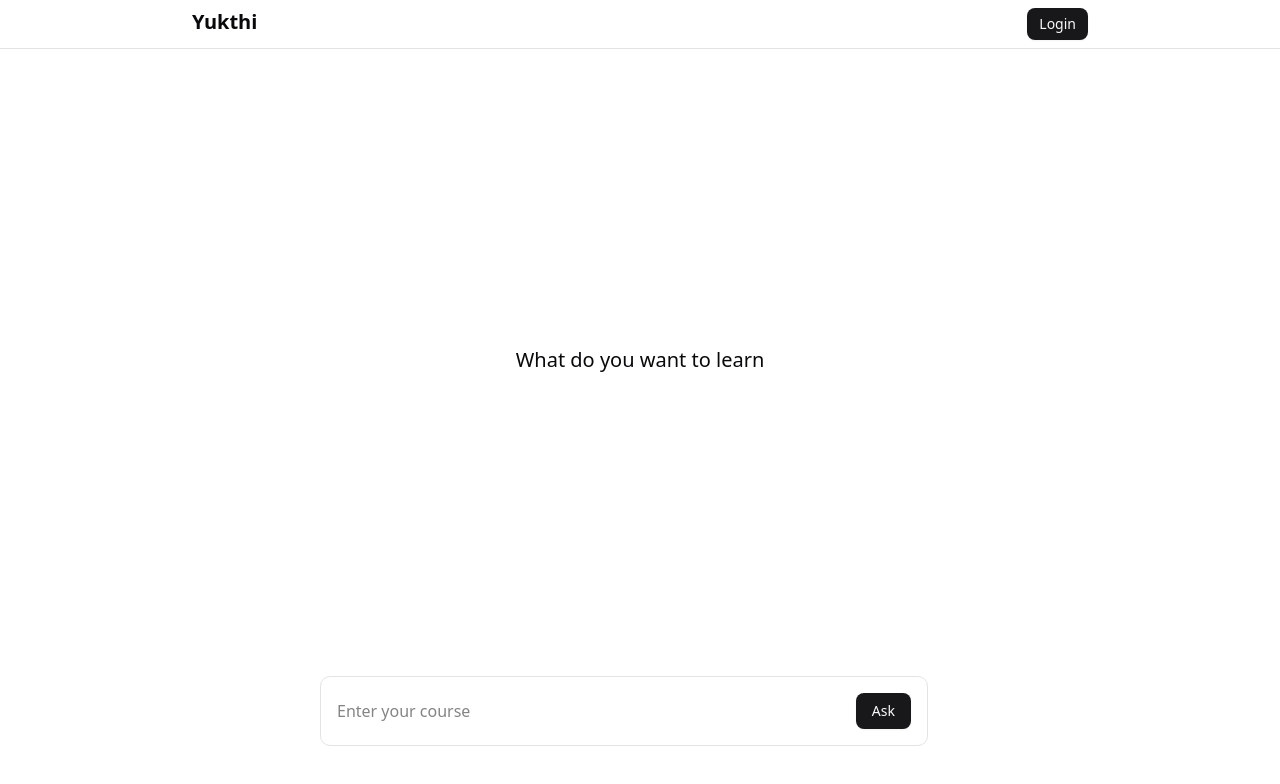
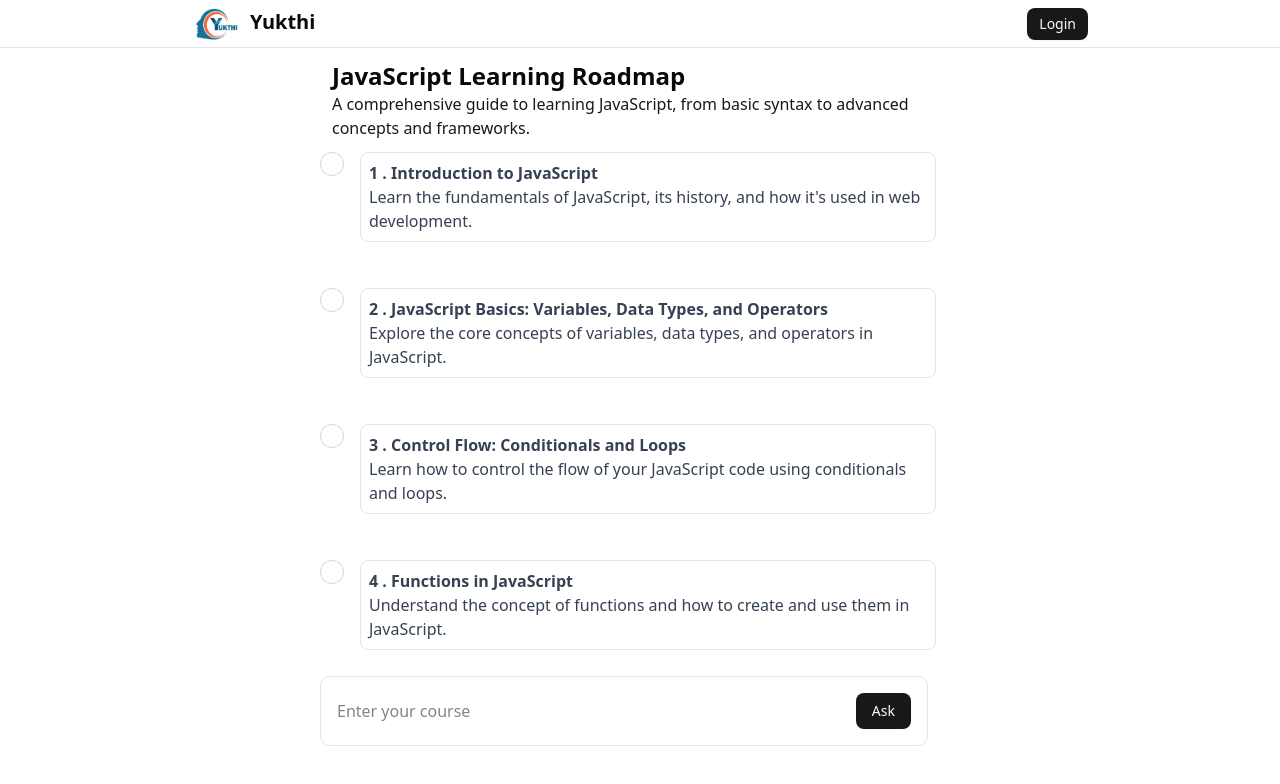
Before and after one commit to PailaKarthik/AI-Course-Generator, a Next.js app: page / in a window 1280 px wide. Shown: the top 784 px of the page. Built offline with nearby package versions, Linux system fonts and the light colour scheme; no server answers.

Commit message:
update roadmap integration and enhance navbar with logo

```diff
--- a/src/app/chat/page.jsx
+++ /dev/null
@@ -1,11 +0,0 @@
-import React from 'react'
-
-const page = () => {
-  return (
-    <div>
-
-    </div>
-  )
-}
-
-export default page
--- a/src/app/page.jsx
+++ b/src/app/page.jsx
@@ -5,10 +5,11 @@ import { Button } from "@/components/ui/button";
 import { useState } from "react";
 import { cn } from "@/lib/utils";
 import { Loader2 } from "lucide-react";
+import { jsRoadmap } from "@/lib/sampleRoadmap";
 const content = "";
 
 export default function Home() {
-    const [roadmap, setRoadmap] = useState({});
+    const [roadmap, setRoadmap] = useState(jsRoadmap);
     const [prompt, setPrompt] = useState("");
     const [loading, setLoading] = useState(false);
     async function handleAsk() {
@@ -29,7 +30,7 @@ export default function Home() {
             <div
                 className={cn(
                     "h-[calc(100vh-200px)] relative custom-scroll ",
-                    loading ? "overflow-y-hidden" : "overflow-y-scroll"
+                    loading ? "overflow-y-hidden" : " overflow-y-scroll"
                 )}
             >
                 {!roadmap.chapters && !loading && (
--- a/src/components/Home/RoadMap.jsx
+++ b/src/components/Home/RoadMap.jsx
@@ -54,9 +54,10 @@ function Roadmap({ roadMap }) {
     }, []);
 
     return (
-        <div className="flex justify-center mt-10 max-w-3xl">
-            <div>
-                Title
+        <div className="flex flex-col justify-center max-w-3xl">
+            <div className="ml-3 mb-3">
+                <h1 className="text-2xl font-semibold">{roadMap.courseTitle}</h1>
+                <p className="text-primary">{roadMap.courseDescription}</p>
             </div>
             <div ref={roadmapRef} className="relative flex flex-col">
                 <div
--- a/src/components/Navbar/Navbar.jsx
+++ b/src/components/Navbar/Navbar.jsx
@@ -2,15 +2,25 @@ import { Button } from "../ui/button";
 import { auth, signOut } from "@/app/auth";
 import Link from "next/link";
 import { User } from "lucide-react";
-
+import Image from "next/image";
+//Temporary Navbar Component
 const Navbar = async () => {
     const session = await auth();
     return (
-        <div className="p-2 w-full border-b fixed top-0 left-0 bg-background z-50">
+        <div className="p-2 w-full border-b fixed h-12 top-0 left-0 bg-background z-50">
             <div className="flex max-w-4xl mx-auto max-lg:mx-5 justify-between">
-                <Link href={"/"}>
-                    <h1 className="text-xl font-semibold">Yukthi</h1>
-                </Link>
+                <div className="flex gap-2">
+                    <Image
+                        src={"/Yukthi2@4x.png"}
+                        width={50}
+                        height={50}
+                        alt={"logo"}
+                    />
+                    <Link href={"/"}>
+                        <h1 className="text-xl font-semibold">Yukthi</h1>
+                    </Link>
+                </div>
+
                 <div>
                     {session ? (
                         <User className="w-5" />
```
Also changed, not shown: public/Yukthi2@4x.png (added), src/lib/sampleRoadmap.js.
